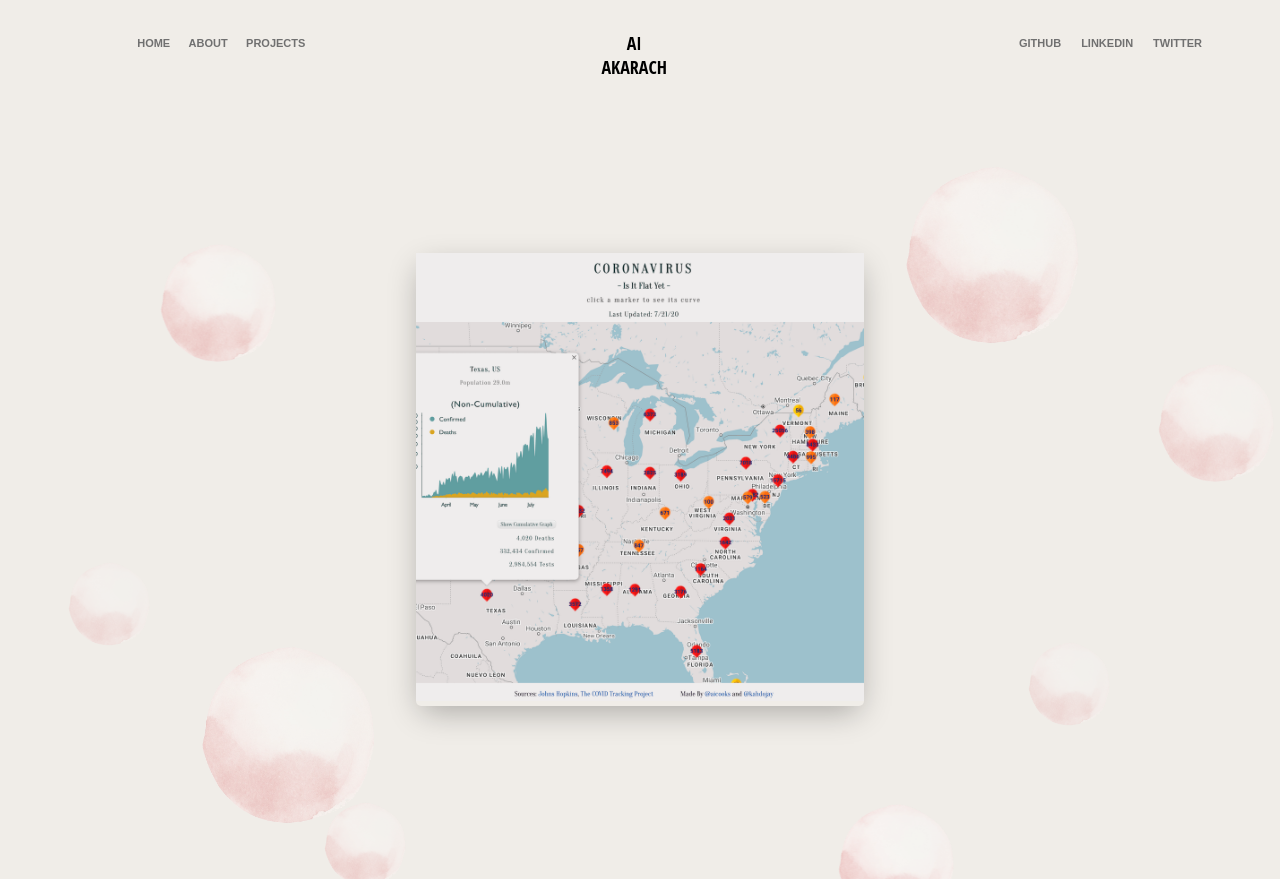
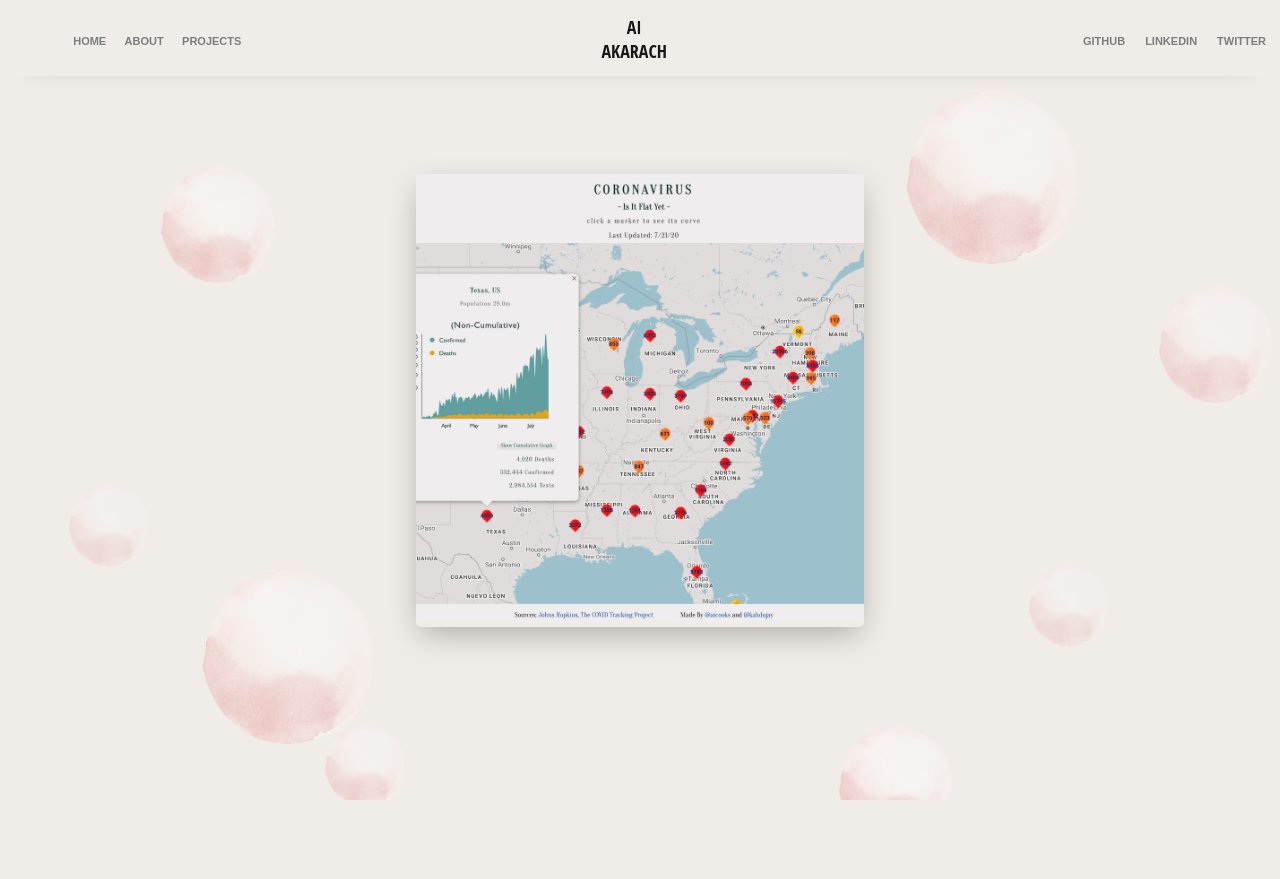
Before and after one commit to aka-ai/portfolio, a React (Create React App) app: page /projects in a window 1280 px wide. After the commit the page ends 800 px from the top, so only its background shows below. Built offline with nearby package versions, Linux system fonts and the light colour scheme.

Commit message:
redesign nav bar

```diff
--- a/src/App.css
+++ b/src/App.css
@@ -59,33 +59,6 @@ p {
 h2 {
   font-family: Playfair Display, serif;
 }
-/* .projects-container {
-  display: flex;
-  flex-direction: column;
-  margin-left: 5vw;
-  margin-right: 5vw;
-  margin-top: 5vw;
-} */
-/* .projects-header {
-  font-family: 'Love Ya Like A Sister', cursive;
-  font-size: 3vw;
-  text-transform: uppercase;
-  text-align: left;
-  margin-left: 2vw;
-} */
-/* .project {
-  display: flex;
-  flex-direction: row;
-  justify-content: space-around;
-  align-items: center;
-  width: 80vw;
-  height: auto;
-  margin: 2%;
-}
-.project img {
-  width: 20vw;
-  height: auto;
-} */
 .project {
   display: flex;
   align-items: center;
@@ -109,12 +82,16 @@ h2 {
 .project-image {
   max-width: 1500px;
   max-height: 1500px;
+  min-width: 300px;
+  min-height: 300px;
   width: 35vw;
   height: 35vw;
 }
 .project-desc {
   max-width: 1500px;
   max-height: 1500px;
+  min-width: 300px;
+  min-height: 300px;
   width: 35vw;
   height: 35vw;
 }
@@ -123,9 +100,15 @@ h2 {
   display: flex;
   justify-content: space-between;
   flex-direction: row;
-  margin-top: 1.2vw;
-  margin-left: 5vw;
-  margin-right: 5vw;
+  align-items: center;
+  box-shadow: 0px 10px 30px -25px rgba(0, 0, 0, 0.3);
+  position: fixed;
+  width: 100%;
+  background-color: #f0ede8;
+  padding-bottom: 1%;
+  z-index: 1;
+  top: 0;
+  opacity: 0.9;
 }
 a {
   text-decoration: none;
@@ -158,7 +141,6 @@ a {
 .profile-pic {
   width: 30%;
   border-radius: 15px;
-  /* filter: grayscale(100%); */
   align-self: center;
 }
 .about-content {
--- a/src/Components/Constants/index.js
+++ b/src/Components/Constants/index.js
@@ -1,7 +1,7 @@
 import appLogo from "./aiLogo500white.png";
 import profilePic from "./profilePic.JPG";
 import peaceSign from "./peaceSign.png"
-import { coronavirus, wizardsOfCode, bumbleBee, aicooks, test } from "./projects";
+import { coronavirus, wizardsOfCode, bumbleBee, aicooks } from "./projects";
 const Constants = {
   brieflyAboutMe: `A fashion/chef turned software developer. I have an eye for design, a mind for learning and problem solving, and a hand for executing.`,
   workingStyle: ` I take pride of everything I do. I belive in striving for excellence.`,
@@ -15,7 +15,6 @@ const Constants = {
     coronavirus: {
       desc: `Is-it-Flat-Yet, a web app visualizing geospatial and historical Covid-19 data. My solo project, out of a curiosity about GoogleMaps API and wanting to dive deep into Firebase.\nTechnologies: Firebase Hosting, Cloud Firestore, Cloud Functions, React, GoogleMaps API, Node.js`,
       img: coronavirus,
-      test: test
     },
     wizardsOfCode: {
       desc: `Wizards-of-Code, a webapp multiplayer game. My bootcamp capstone project, worked with a team of 4\nTechnologies: Firebase Hosting, Cloud Firestore, Cloud Functions, React, Web Workers, CSS Animation`,
--- a/src/Components/Constants/projects/index.js
+++ b/src/Components/Constants/projects/index.js
@@ -2,6 +2,5 @@ import aicooks from "./aicooks.png";
 import bumbleBee from "./bumbleBee.png";
 import coronavirus from "./coronavirus.png";
 import wizardsOfCode from "./wizardsOfCode.png";
-import test from "./test.png";
 
-export  { aicooks, bumbleBee, coronavirus, wizardsOfCode, test };
+export  { aicooks, bumbleBee, coronavirus, wizardsOfCode };
--- a/src/Components/Home.js
+++ b/src/Components/Home.js
@@ -11,7 +11,7 @@ class Home extends Component {
       <div>
         <div className="home" >
           <div className="home-pitch">
-            <p>I'm Ai, I'm a fashion</p>
+            <p>I'm Ai, a fashion</p>
             <p>designer/chef turned </p>
           </div>
           <div className="home-middle-pitch">
--- a/src/Components/Projects.js
+++ b/src/Components/Projects.js
@@ -29,7 +29,7 @@ class Projects extends React.Component {
               <React.Fragment key={idx}>
                 <ParallaxLayer
                   offset={idx}
-                  speed={0.1}
+                  speed={0.4}
                   // onClick={() => this.parallax.scrollTo(idx+1)}
                   className='project'
                 >
```
Also changed, not shown: src/Components/Constants/projects/test.png (deleted).
